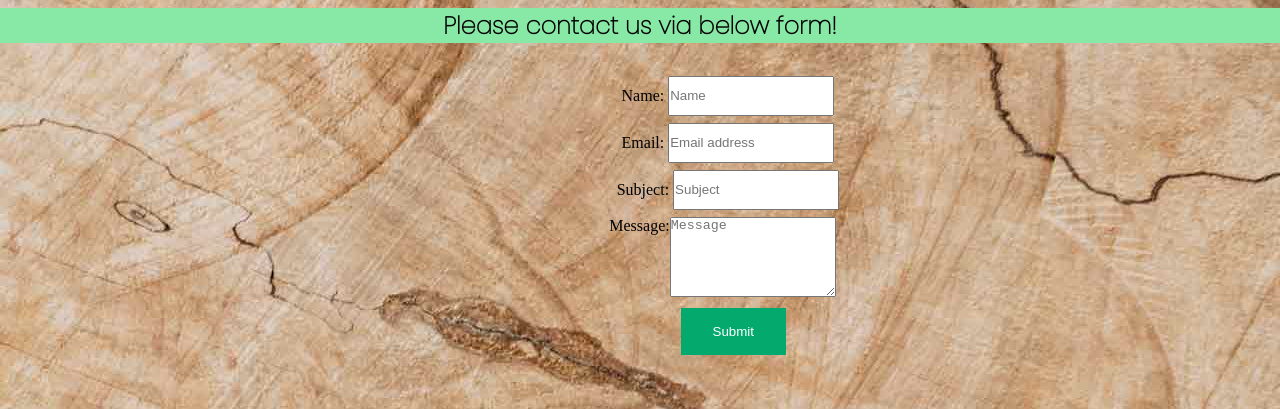
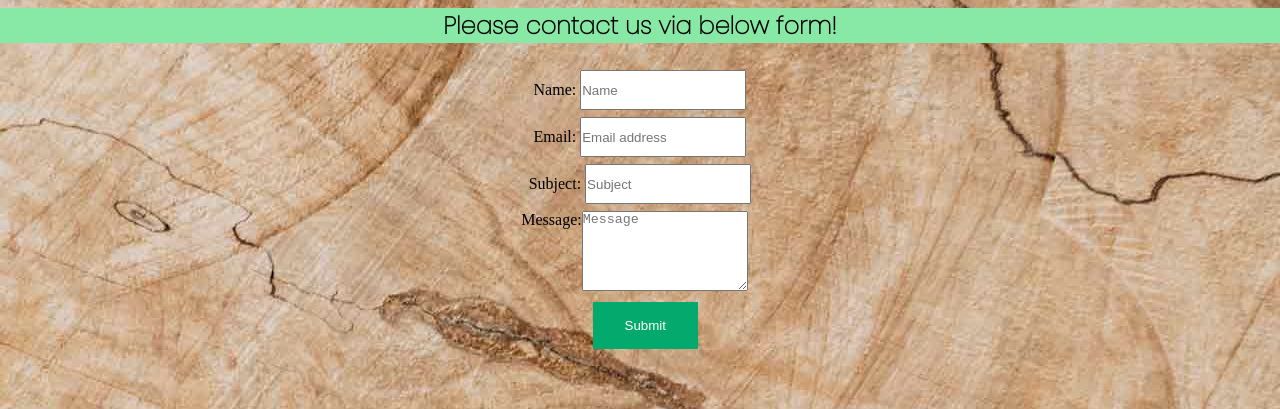
Before and after one commit to rayka85/final-project, a plain HTML site: page pages/contact.html in a window 1280 px wide. Shown: the part 114-523 px from the top of the page. Drawn offline with Linux system fonts and the light colour scheme.

Commit message:
Completed assignment

```diff
--- a/style/style.css
+++ b/style/style.css
@@ -258,14 +258,11 @@ font-family: 'Poppins', sans-serif;
 /* contact form here */
 
 
+.contactform{
+  position: relative;
+  left: 0%;
+}
 
-.cf{
-  position: relative;
-  top: 5%;
-  left: 35%;
-  margin-top: 5%;
-
-}
 .cf button{
   background-color: #04AA6D;
   border: none;
```
